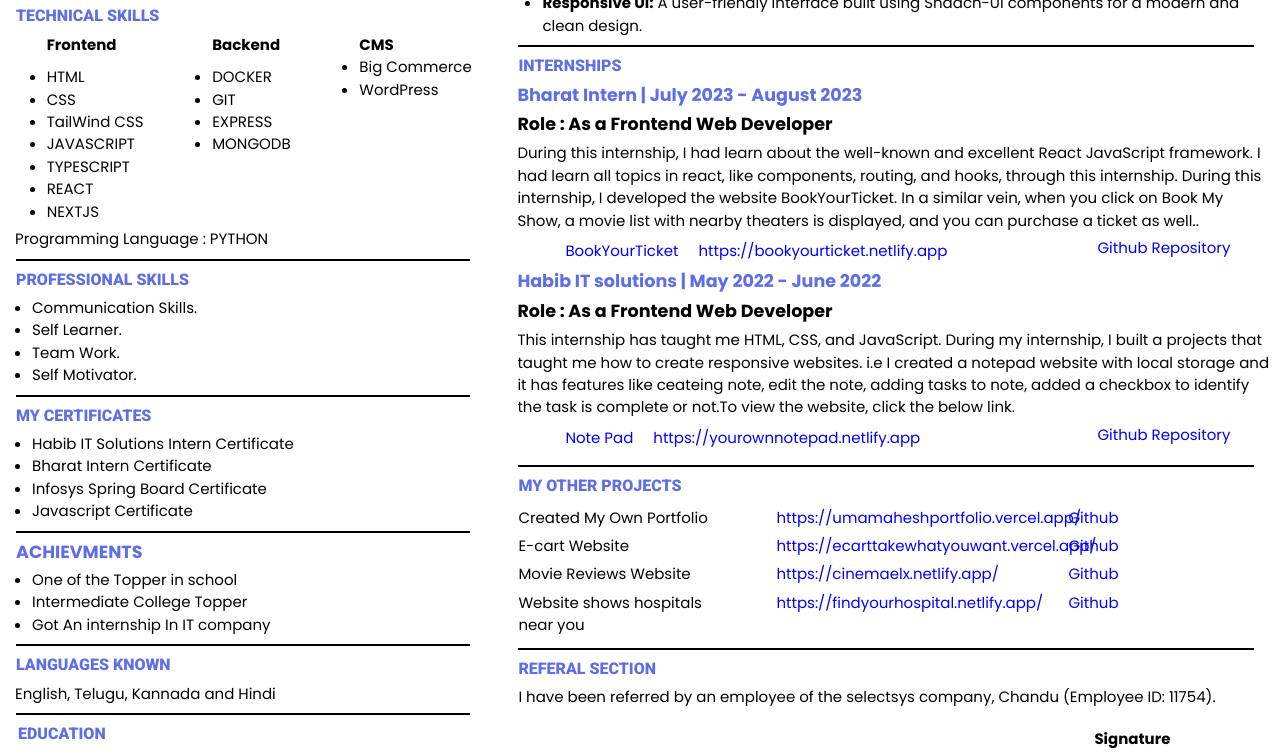
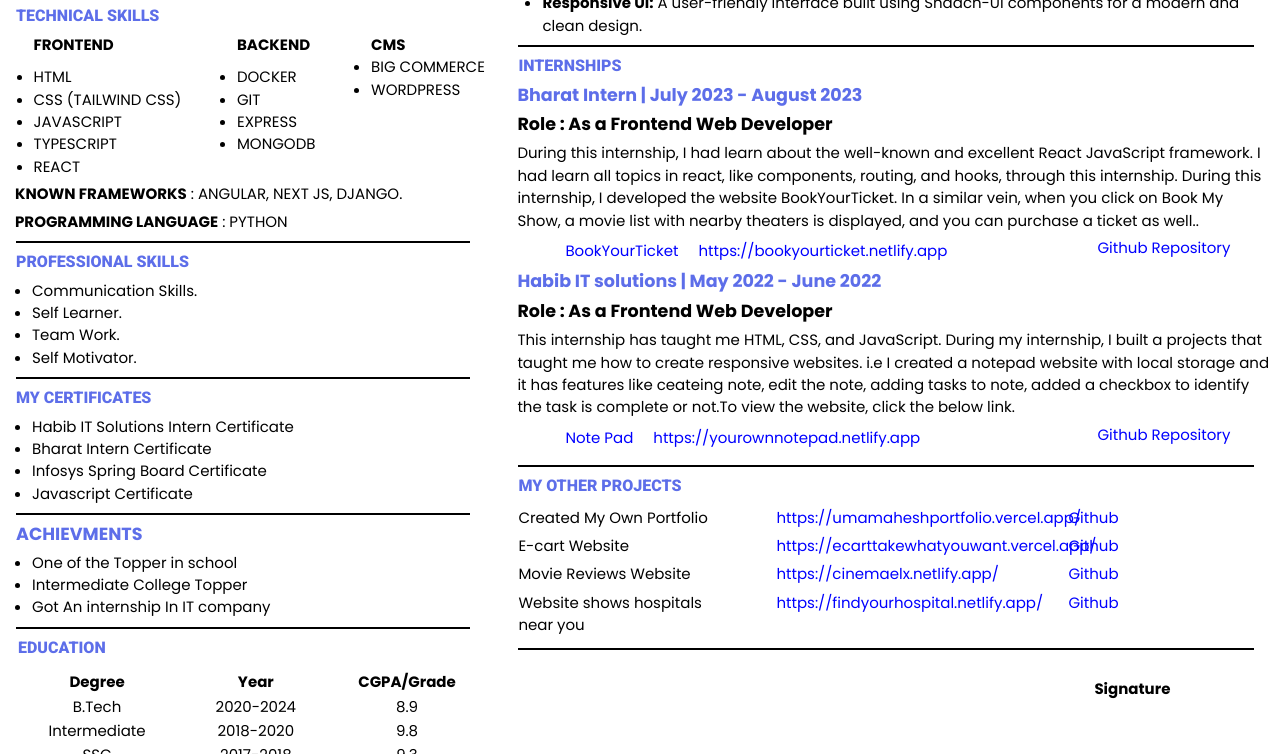
Before and after one commit to callasumamahesh/My-new-resume-IMP, a plain HTML site: page index.html in a window 1280 px wide. Shown: the part 460-1214 px from the top of the page. Drawn offline with Linux system fonts and the light colour scheme.

```diff
--- a/index.html
+++ b/index.html
@@ -283,6 +283,12 @@
             display: flex;
             flex-direction: column;
         }
+        .makecapital{
+            text-transform: uppercase;
+        }
+        .makecapitalize{
+            text-transform: capitalize;
+        }
     </style>
 
 
@@ -297,10 +303,10 @@
                 <!-- <img src="https://i.ibb.co/jwvgqmt/my-org-image.jpg" alt="my-org-image"> -->
                 <!-- <img src="https://i.ibb.co/s6pYkrN/umamahesh-Photo.jpg" alt="umamahesh-Photo" /> -->
                 <!-- <img src="https://i.ibb.co/tbFpPRF/image.jpg" alt="image" /> -->
-                <img src="https://i.ibb.co/5xx7K1k/Capture23.png" alt="Capture23" />
+                <img src="https://i.ibb.co/5xx7K1k/Capture23.png" alt="Umamahesh-Photo" />
 
-                <h2 class="roboto" id="name">Banda Umamahesh</h2>
-                <h4 class="textcolor roboto" id="description">A Full Stack Web Developer</h4>
+                <h2 class="roboto makecapital" id="name">Banda Umamahesh</h2>
+                <h4 class="textcolor roboto makecapitalize" id="description">A Full Stack Web Developer</h4>
             </div>
             <div class="line"></div>
             <section class="intro poppins">
@@ -312,7 +318,7 @@
                     </div>
                     <div class="details">
                         <span><i class="fa-solid fa-envelope"></i></span>
-                        <a href="mailto:bandaumamahesh1919@gmail.com" target="_blank">bandaumamahesh@gmail.com</a>
+                        <a href="mailto:bandaumamahesh1919@gmail.com" target="_blank">bandaumamahesh1919@gmail.com</a>
                     </div>
                     <div class="details">
                         <span><i class="fa-brands fa-linkedin"></i></span>
@@ -331,19 +337,17 @@
                 <h3 class="roboto text textcolor">TECHNICAL SKILLS</h3>
                 <div class="skills">
                     <div class="frontend">
-                        <h4>Frontend</h4>
+                        <h4 class="makecapital">Frontend</h4>
                         <ul>
                             <li>HTML</li>
-                            <li>CSS</li>
-                            <li>TailWind CSS</li>
+                            <li>CSS (TAILWIND CSS)</li>
                             <li>JAVASCRIPT</li>
                             <li>TYPESCRIPT</li>
                             <li>REACT</li>
-                            <li>NEXTJS</li>
                         </ul>
                     </div>
                     <div class="backend">
-                        <h4>Backend</h4>
+                        <h4 class="makecapital">Backend</h4>
                         <ul>
                             <li>DOCKER</li>
                             <li>GIT</li>
@@ -353,15 +357,15 @@
                         </ul>
                     </div>
                     <div class="backend1">
-                        <h4>CMS</h4>
+                        <h4 class="makecapital">CMS</h4>
                         <ul>
-                            <li>Big Commerce</li>
-                            <li>WordPress</li>
+                            <li class="makecapital">Big Commerce</li>
+                            <li class="makecapital">WordPress</li>
                         </ul>
                     </div>
                 </div>
-                <p class="python">Programming Language : PYTHON</p>
-                <!-- <p class="python">Python Framework : DJANGO</p> -->
+                <p class="python"> <b class="makecapital" >Known Frameworks</b>  : ANGULAR, NEXT JS, DJANGO.</p>
+                <p class="python"> <b class="makecapital">Programming Language</b> : PYTHON</p>
 
                 <div class="line"></div>
                 <div class="">
@@ -403,11 +407,11 @@
                         <li>Got An internship In IT company</li>
                     </ul>
                 </div>
-                <div class="line"></div>
-                <div class="langknow">
+                <!-- <div class="line"></div> -->
+                <!-- <div class="langknow">
                     <h4 class="roboto text textcolor">LANGUAGES KNOWN</h4>
                     <p class="matter">English, Telugu, Kannada and Hindi</p>
-                </div>
+                </div> -->
                 <div class="line"></div>
                 <!-- <div class="Education"> -->
                     <h4 class="textcolor roboto edu">EDUCATION</h4>
@@ -589,10 +593,10 @@
                 </section> -->
             </div>
             <div class="line"></div>
-            <div class="referal-section">
+            <!-- <div class="referal-section">
                 <h3 class="roboto textcolor text">REFERAL SECTION</h3>
                 <p>I have been referred by an employee of the selectsys company, Chandu (Employee ID: 11754).</p>
-            </div>
+            </div> -->
             <div class="end">
                 <div>
                     <!-- <span id="Date"></span> -->
```
